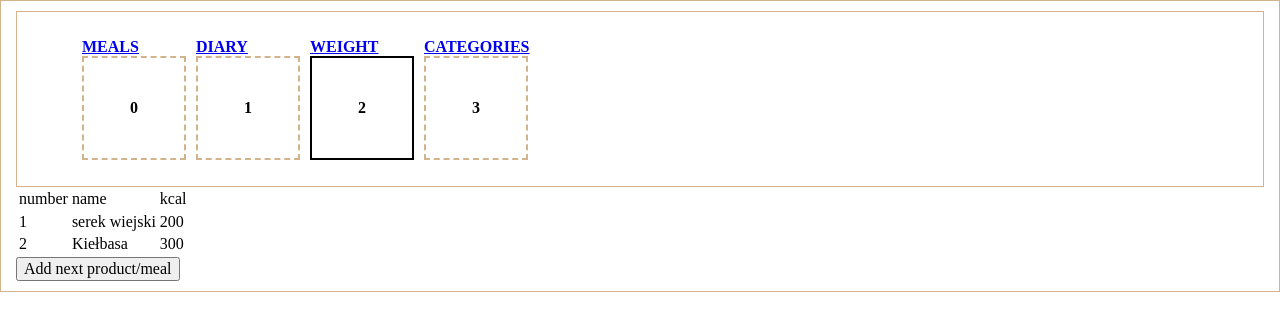
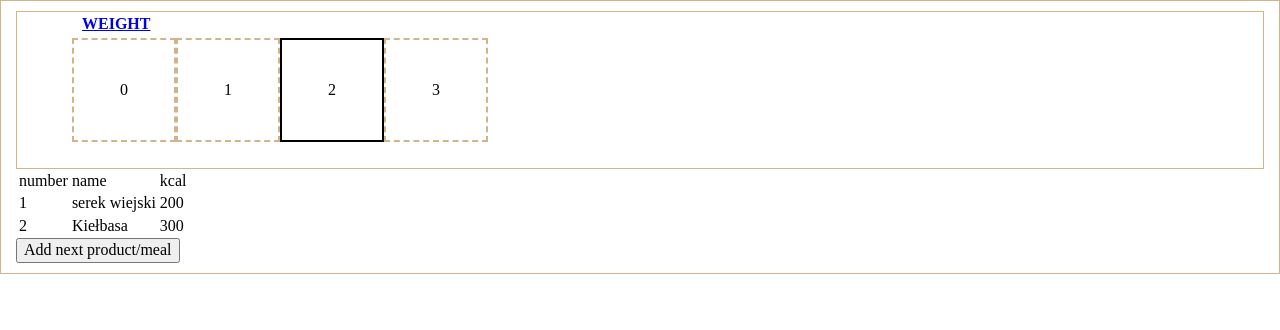
Before and after one commit to Kamilnaja/dietCounter, a React (Create React App) app: page /meals in a window 1280 px wide. Shown: the top 330 px of the page. Built offline with nearby package versions, Linux system fonts and the light colour scheme.

Commit message:
added item in json format

```diff
--- a/src/AppMenu.js
+++ b/src/AppMenu.js
@@ -1,5 +1,5 @@
 import React, { Component } from 'react';
-import MenuItems from './MenuItems';
+import MenuItems from './MenuItems.json';
 import SingleMenus from './SingleMenus';
 
 class AppMenu extends Component {
@@ -10,7 +10,6 @@ class AppMenu extends Component {
             selected: 2
         };
     }
-
 
     handleClick(id) {
         this.setState({
@@ -23,12 +22,12 @@ class AppMenu extends Component {
             <div className="wrapper">
                 <ul className="menu">
                     {
-                        MenuItems.map((item, id) =>
+                        MenuItems.items.map((item, id) =>
                             <SingleMenus
                                 handleClick={this.handleClick.bind(this, id)}
                                 key={id}
                                 id={id}
-                                item={item}
+                                item={item.name}
                                 selected={this.state.selected}
                             ></SingleMenus>
                         )}
--- a/src/MenuItems.js
+++ /dev/null
@@ -1,3 +0,0 @@
-let MenuItems = ['Meals', 'Diary', 'Weight', 'Categories'];
-
-export default MenuItems;
--- /dev/null
+++ b/src/MenuItems.json
@@ -0,0 +1,16 @@
+{
+    "items": [
+        {
+            "name": "Meals"
+        },
+        {
+            "name": "Diary"
+        },
+        {
+            "name": "Weight"
+        },
+        {
+            "name": "Categories"
+        }
+    ]
+}
--- a/src/SingleMenus.js
+++ b/src/SingleMenus.js
@@ -7,28 +7,25 @@ class SingleMenus extends Component {
     constructor(props) {
         super(props);
         this.state = {};
-        // this.className = 'menuImage';
-    }
-
-    componentWillReceiveProps() {
-        // if (this.props.selected === this.props.id) {
-        //     this.className += ' isSelected';
-        // }
     }
 
     render() {
 
         return (
-            <li className="menuTitle">
-                <Link to={this.props.item}>
+            <React.Fragment>
+                <Link
+                    to={this.props.item}
+                    className={this.props.selected === this.props.id ? 'menuTitle' : 'menuTitle hide'}>
                     {this.props.item}
                 </Link>
+                <li>
                     <div
                         onClick={(id) => this.props.handleClick(id)}
                         className={this.props.selected === this.props.id ? 'menuImage isSelected' : 'menuImage'}>
                         {this.props.id}
                     </div>
                 </li>
+            </React.Fragment>
         );
     }
 }
--- a/src/Style.css
+++ b/src/Style.css
@@ -1,5 +1,3 @@
-
-
 .wrapper {
     border: 1px solid tan;
     padding: 10px 15px;
@@ -16,6 +14,11 @@
     font-weight: bold;
 }
 
+.menuTitle {
+    position: absolute;
+    top: 15px;
+}
+
 .menuImage {
     width: 100px;
     height: 100px;
@@ -27,3 +30,7 @@
 .menuImage.isSelected {
     border: 2px solid black;
 }
+
+.hide {
+    display: none;
+}
```
Lines whose indentation alone changed are shown as unchanged.
